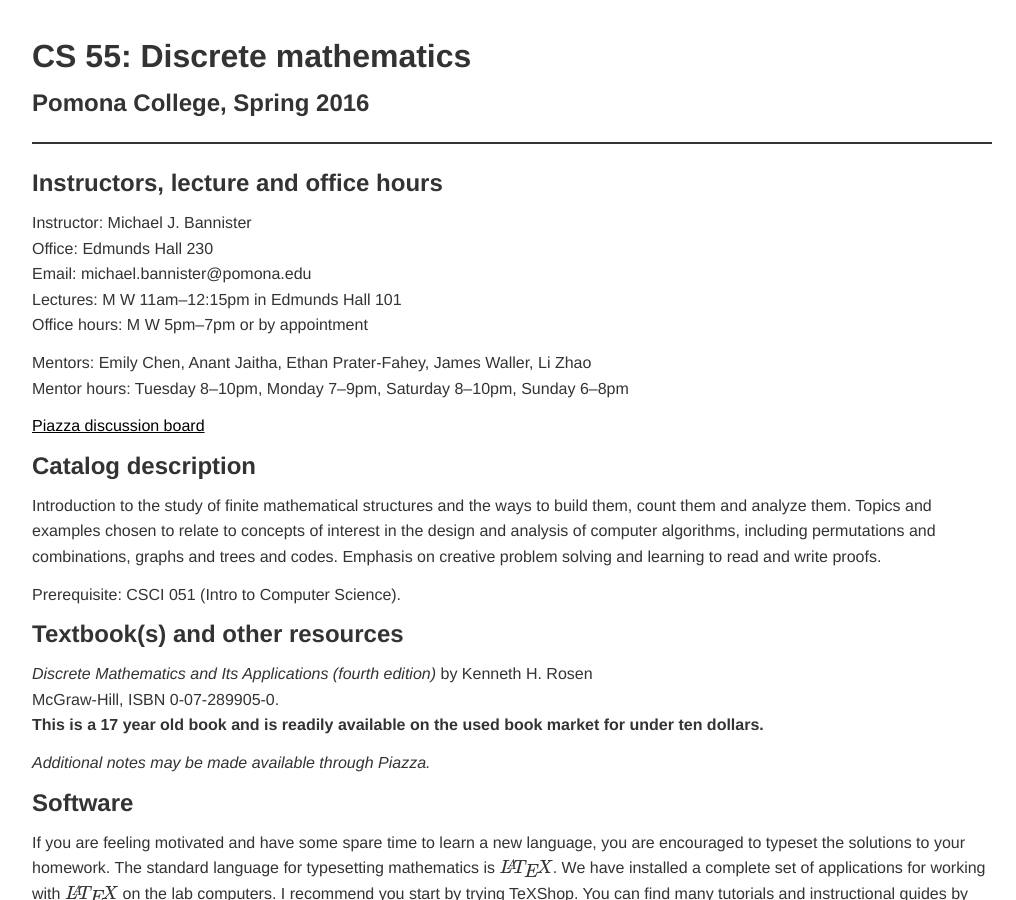
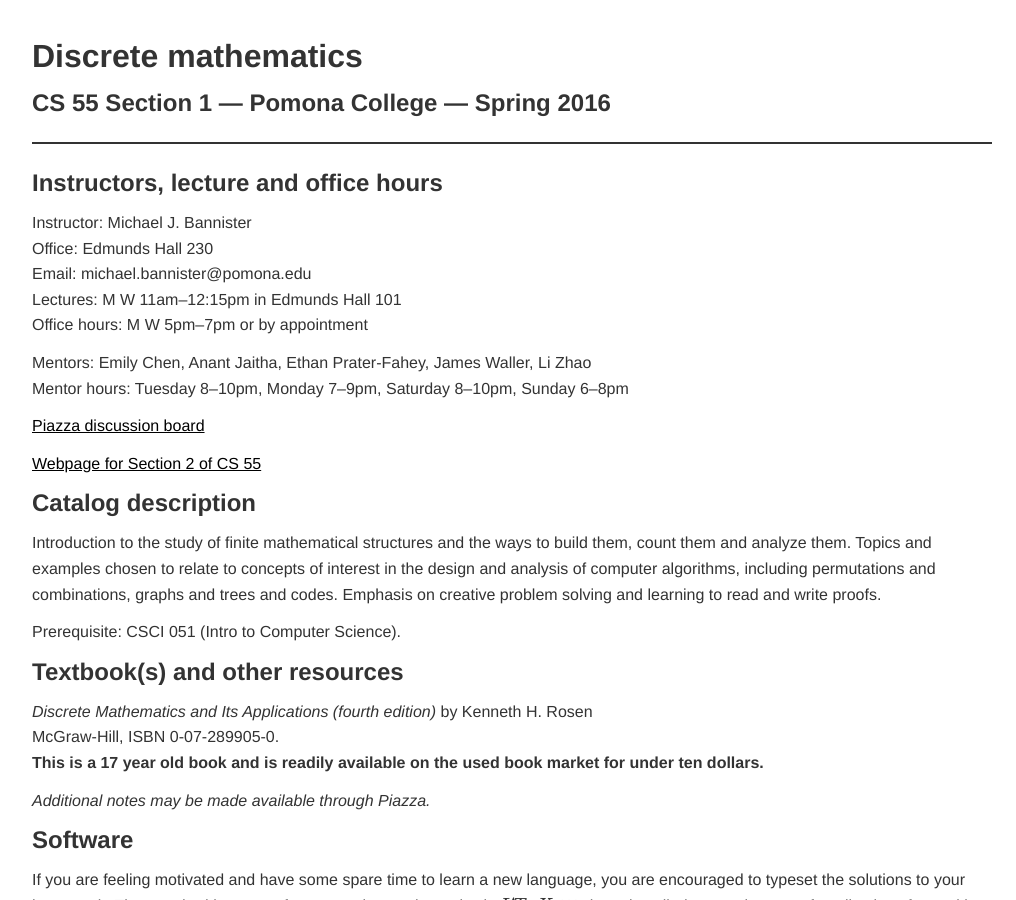
Before and after one commit to jacksonjw12/mbannister.github.io, a Jekyll site: the page built from _teaching/55-s16/index.md, in a window 1280 px wide and 900 px high. Shown: the whole window, without its empty margins (128-1144 px from the left). Built offline with Jekyll 4.4.1, drawn with Linux system fonts in a browser that asks for light colours; formulas are drawn with MathJax 3; some of the changed text lies outside the part shown.

Commit message:
Added lecture notes for 55

```diff
--- a/_teaching/55-s16/index.md
+++ b/_teaching/55-s16/index.md
@@ -7,9 +7,9 @@
 mathjax: true
 ---
 
-# CS 55: Discrete mathematics
+# Discrete mathematics
 
-## Pomona College, Spring 2016
+## CS 55 Section 1 --- Pomona College --- Spring 2016
 ---
 
 ## Instructors, lecture and office hours
@@ -23,6 +23,8 @@
 Mentor hours: Tuesday 8--10pm, Monday 7--9pm, Saturday 8--10pm, Sunday 6--8pm
 
 [Piazza discussion board](https://piazza.com/pomona/spring2016/cs55/home)
+
+[Webpage for Section 2 of CS 55](http://www.jennylam.cc/courses/55/)
 
 
 ## Catalog description
```
Also changed, not shown: other parts of _teaching/55-s16/index.md (+1 -1 lines), 2 other files.
